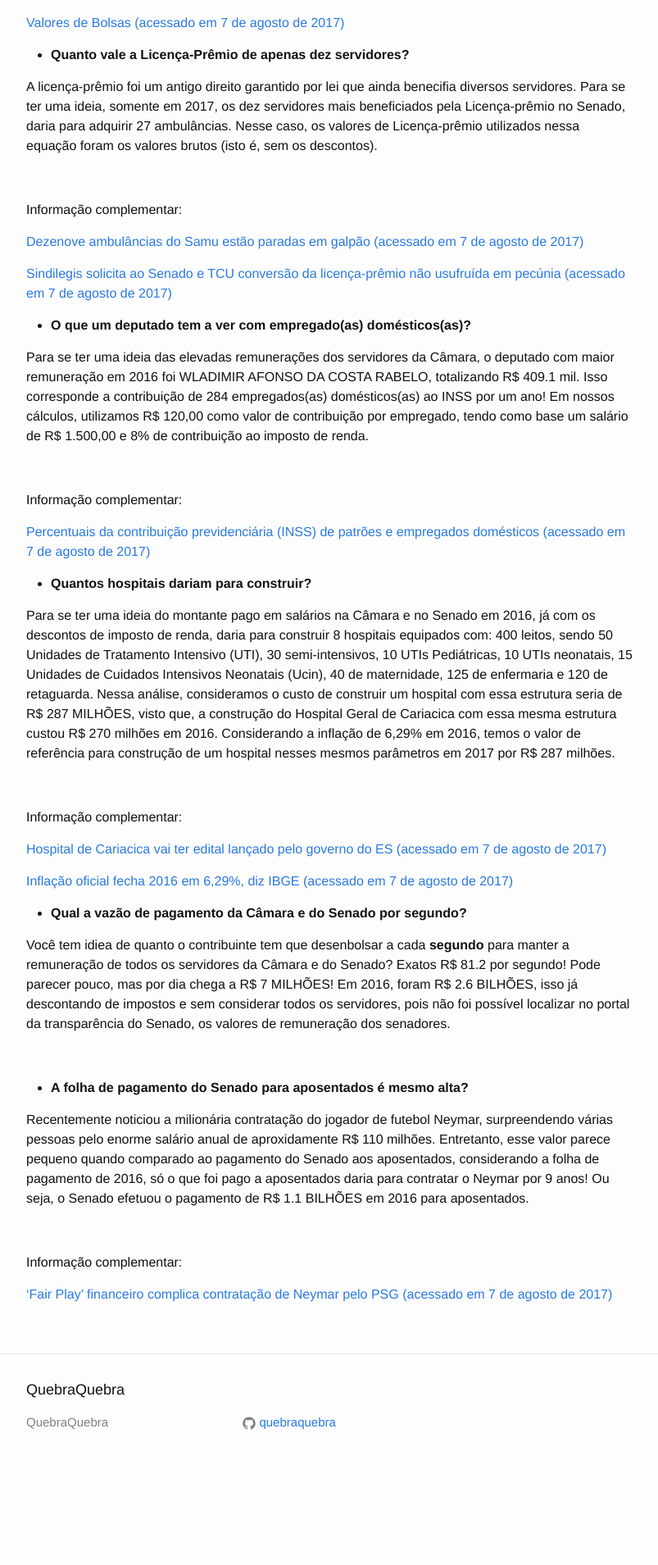
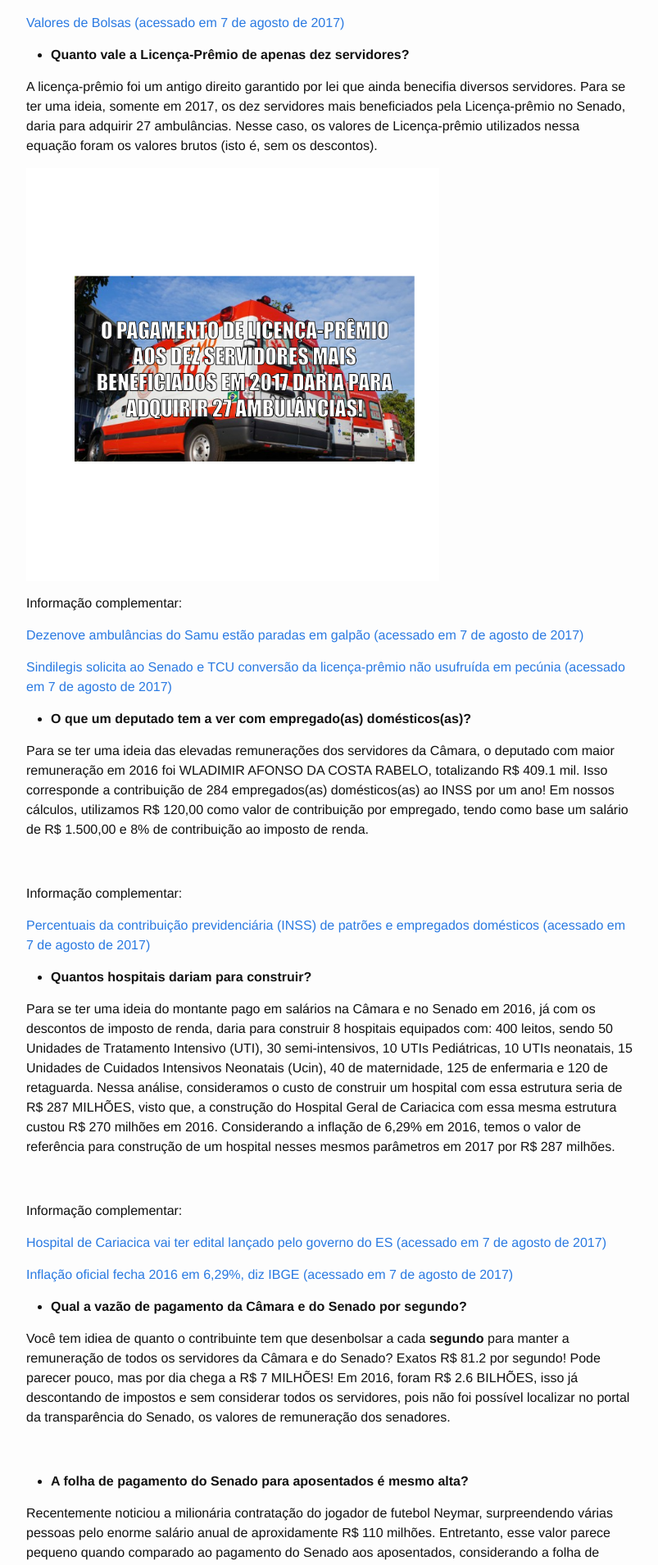
Before and after one commit to quebraquebra/blog, a Jekyll site: the page built from _posts/2017-08-03-o-que-da-para-fazer.md, in a window 1280 px wide. Shown: the part 468-2377 px from the top of the page at 82% size, without its empty margins (238-1041 px from the left). Built offline with Jekyll 4.4.1, drawn with Linux system fonts in a browser that asks for light colours; before the commit the page ends 2275 px from its top, so only the background shows below that.

Commit message:
outro teste

```diff
--- a/_posts/2017-08-03-o-que-da-para-fazer.md
+++ b/_posts/2017-08-03-o-que-da-para-fazer.md
@@ -34,7 +34,7 @@
 
 A licença-prêmio foi um antigo direito garantido por lei que ainda benecifia diversos servidores. Para se ter uma ideia, somente em 2017, os dez servidores mais beneficiados pela Licença-prêmio no Senado, daria para adquirir 27 ambulâncias. Nesse caso, os valores de Licença-prêmio utilizados nessa equação foram os valores brutos (isto é, sem os descontos).
 
-![]({{https://quebraquebra.github.io}}/blogfigure/source/09-o-que-da-para-fazer/2017-08-03-o-que-da-para-fazer/samu-1.png)
+![](https://quebraquebra.github.io/blog/figure/source/09-o-que-da-para-fazer/2017-08-03-o-que-da-para-fazer/samu-1.png)
 
 Informação complementar:
 
```
